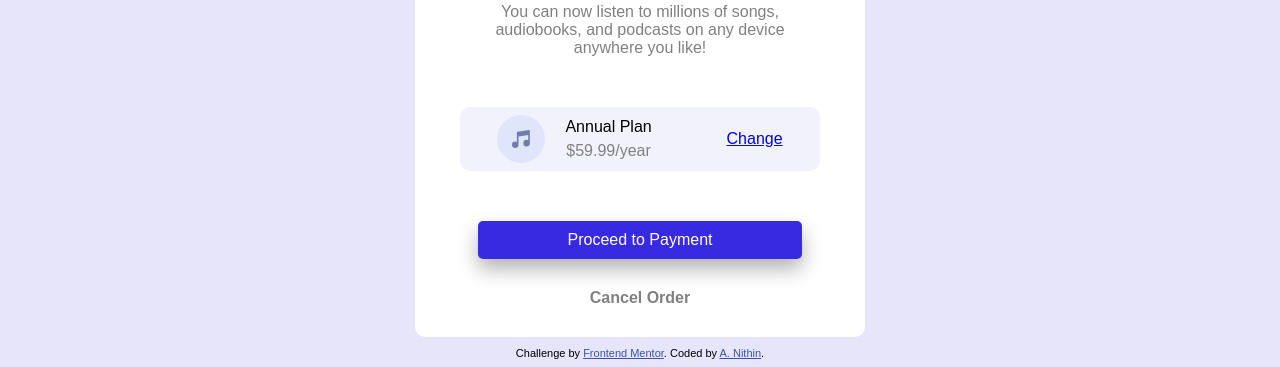
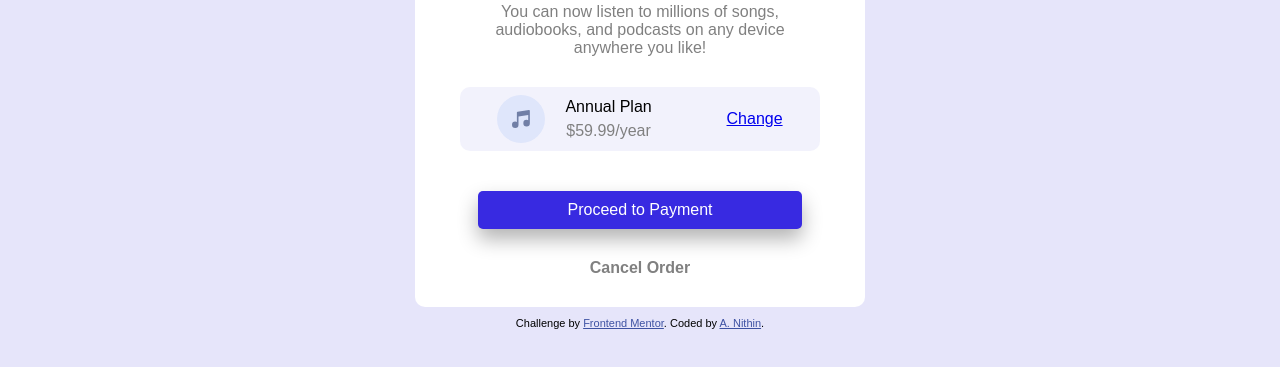
Before and after one commit to NITHIN06/Order-summary-component, a plain HTML site: page index.html in a window 1280 px wide. Shown: the part 438-805 px from the top of the page. Drawn offline with Linux system fonts and the light colour scheme.

Commit message:
Update style.css

```diff
--- a/style.css
+++ b/style.css
@@ -34,7 +34,7 @@ h1{
     justify-content: space-around;
     align-items: center;
     flex-direction: row;
-    margin: 50px auto;
+    margin: 30px auto 40px auto;
     line-height: 0.5;
     background-color: #e6e5fa80;
     width: 80%;
@@ -72,7 +72,7 @@ h1{
 .can-btn a:hover{
     color: black;
 }
-@media (max-width: 768px){
+@media (max-width: 425px){
     body {
         background-image: url('./images/pattern-background-mobile.svg');
     }
```
